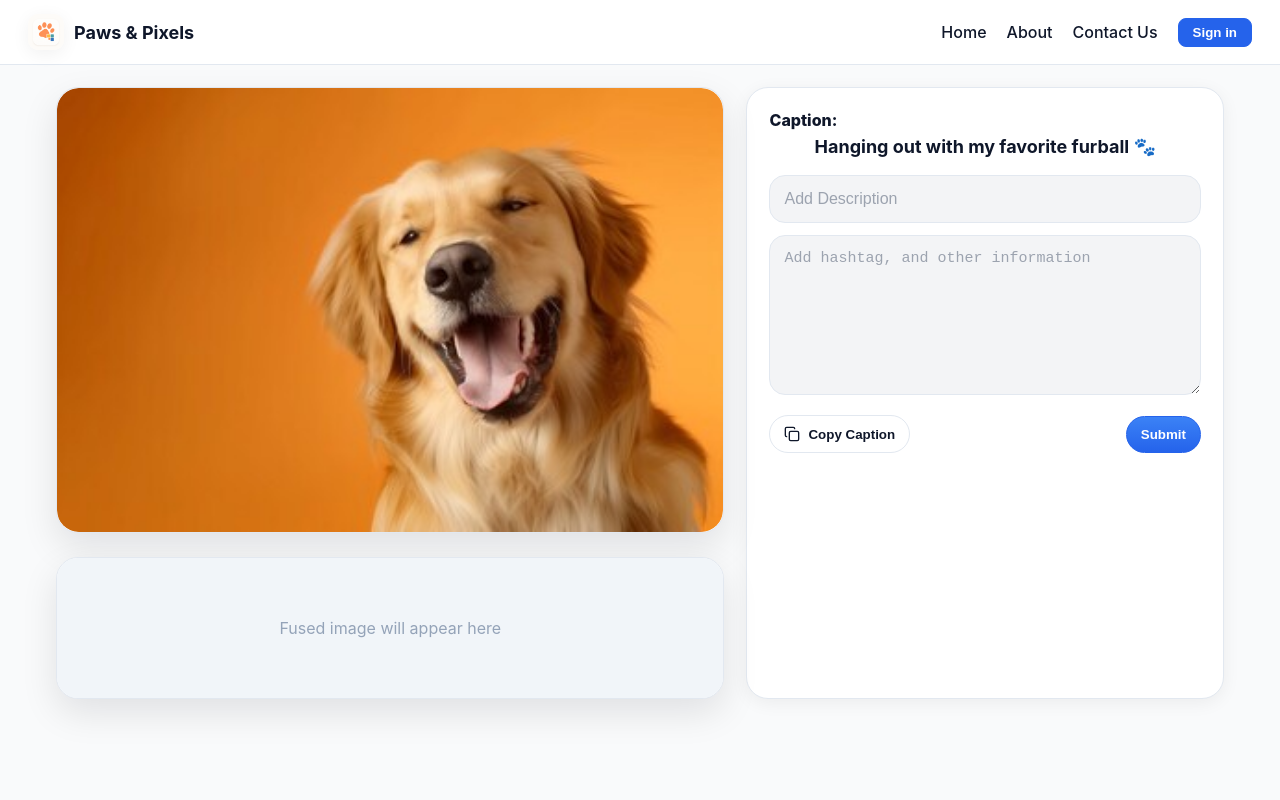
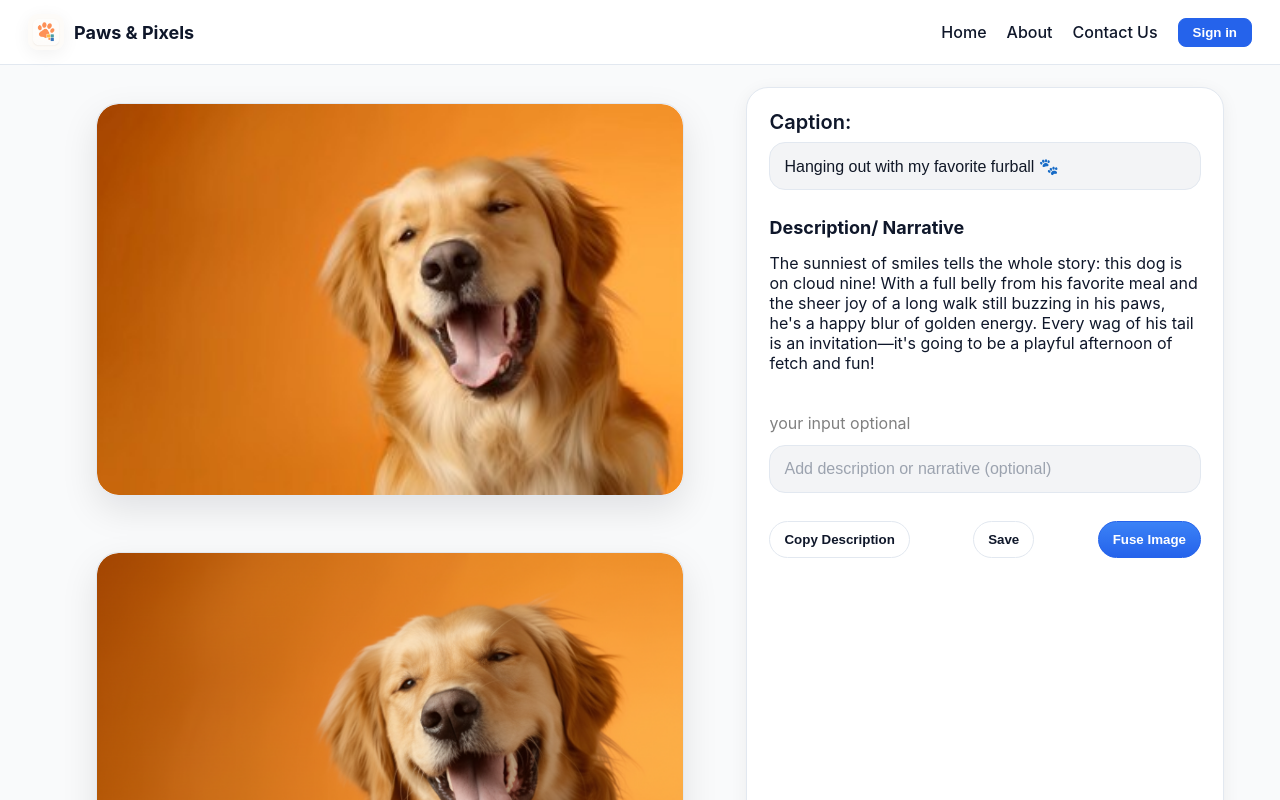
Before and after one commit to tejasbhosale17/paws_pixels_frontend, a React (Vite) app in the folder paws_pixels_frontend/: page / in a window 1280 px wide. Shown: the top 800 px of the page. Built offline with nearby package versions, Linux system fonts and the light colour scheme.

Commit message:
made necessary changes

```diff
--- a/paws_pixels_frontend/src/App.jsx
+++ b/paws_pixels_frontend/src/App.jsx
@@ -21,9 +21,9 @@ function App() {
         {/* <Connect /> */}
         {/* <Syncing /> */}
         {/* <Profile /> */}
-        {/* <FinalChanges /> */}
+        <FinalChanges />
         {/* <DownloadPage /> */}
-        <NewFinalScreen />
+        {/* <NewFinalScreen /> */}
         {/* <DownloadImage /> */}
         {/* <Renditions /> */}
       </div>
--- a/paws_pixels_frontend/src/components/DownloadImage.jsx
+++ b/paws_pixels_frontend/src/components/DownloadImage.jsx
@@ -4,7 +4,7 @@ import { useLocation } from "react-router-dom";
 import { Download } from "lucide-react";
 import pawLogo from "../assets/logo_pap.png"; // adjust the path if needed
 import "../styles/downloadImage.min.css";
-import dog_socialmedia_ready_photo from "../assets/dog_socialmedia_ready.png";
+import dog_socialmedia_ready_photo from "../assets/gemini_second_output.png";
 import { useNavigate } from "react-router-dom";
 // ...
 
--- a/paws_pixels_frontend/src/components/FinalChanges.jsx
+++ b/paws_pixels_frontend/src/components/FinalChanges.jsx
@@ -42,14 +42,14 @@ export default function FinalChanges() {
             <figure className="cf-photo cf-photo-fused">
               <img src={IMG_gemini} alt="Fused preview" />
             </figure>
-            <div className="download-img">
+            {/* <div className="download-img">
               <button
                 className="rd-btn rd-btn-primary"
                 style={{ marginLeft: "40%" }}
               >
                 Download Image
               </button>
-            </div>
+            </div> */}
           </div>
 
           {/* Right column: caption panel (static UI) */}
@@ -67,8 +67,12 @@ export default function FinalChanges() {
               </div>
               <div className="cf-cap-preview">Description/ Narrative</div>
               <div className="p" style={{ marginBottom: "40px" }}>
-                A sunny afternoon at the park - tongue out, tail wagging, and
-                zero worries!
+                The sunniest of smiles tells the whole story: this dog is on
+                cloud nine! With a full belly from his favorite meal and the
+                sheer joy of a long walk still buzzing in his paws, he's a happy
+                blur of golden energy. Every wag of his tail is an
+                invitation—it's going to be a playful afternoon of fetch and
+                fun!
               </div>
 
               <div
@@ -77,15 +81,22 @@ export default function FinalChanges() {
               >
                 your input optional
               </div>
-              <textarea
+              <input
+                className="cf-input"
+                type="text"
+                rows={15}
+                placeholder="Add description or narrative (optional)"
+              ></input>
+              {/* <textarea
                 className="cf-textarea"
                 rows={7}
                 placeholder="Add hashtag, and other information"
                 readOnly
-              />
+              /> */}
 
               <div className="cf-actions">
-                <button className="rd-btn">Copy Caption</button>
+                <button className="rd-btn">Copy Description</button>
+                <button className="rd-btn">Save</button>
                 <button className="rd-btn rd-btn-primary">Fuse Image</button>
               </div>
             </div>
```
Also changed, not shown: paws_pixels_frontend/src/assets/gemini_second_output.png (added).
